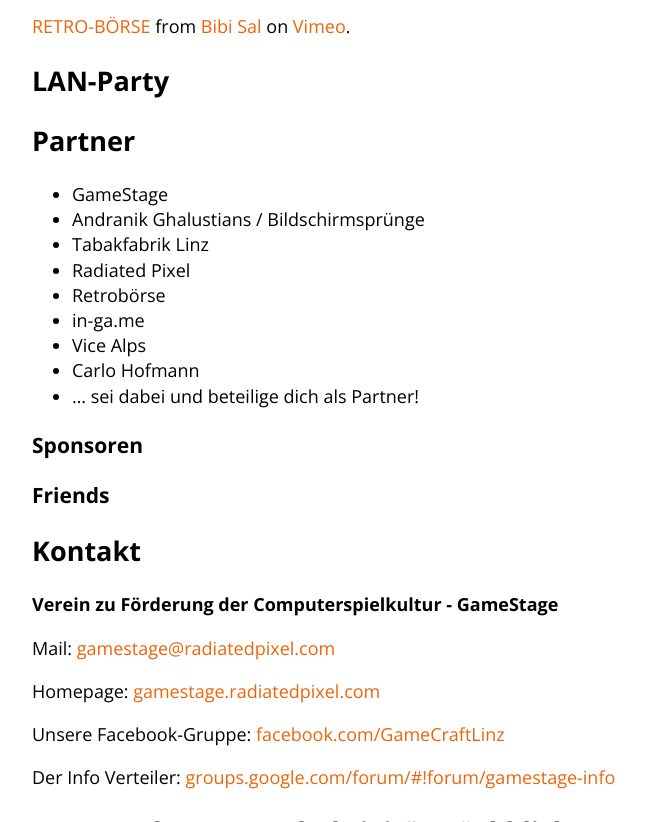
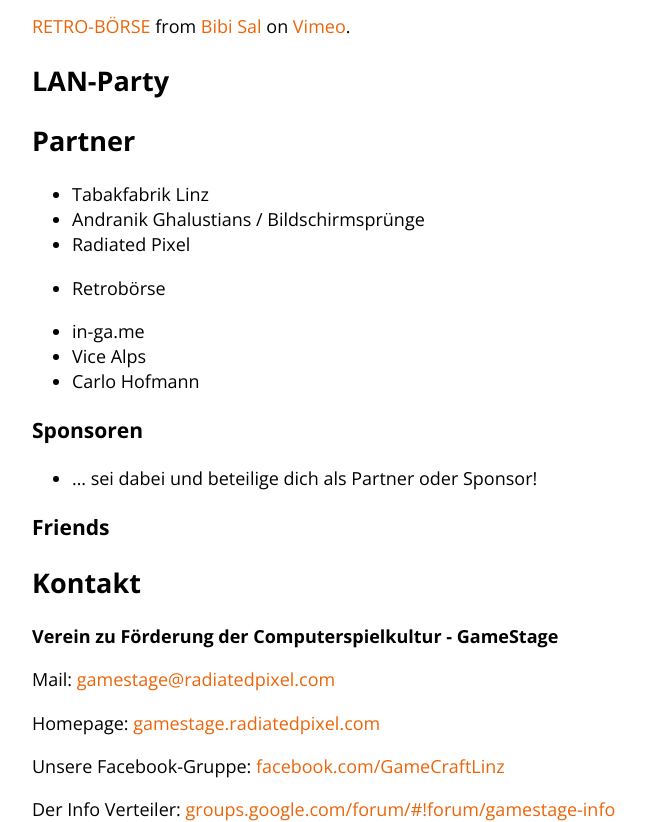
Before and after one commit to Lorti/gsexpo, a Jekyll site: the page built from index.html, in a window 1280 px wide and 900 px high, scrolled down 3739 px, cut to the strip 78-900 px from the top of the window. Shown: the whole strip, without its empty margins (132-778 px from the left). Built offline with Jekyll 4.4.1, drawn with Linux system fonts in a browser that asks for light colours; nearby versions of some CDN libraries; Markdown is read by kramdown in place of the engine named in the settings.

Commit message:
Update partner.markdown

```diff
--- a/_includes/partner.markdown
+++ b/_includes/partner.markdown
@@ -1,15 +1,18 @@
 ## Partner
 
-* GameStage
+* Tabakfabrik Linz
 * Andranik Ghalustians / Bildschirmsprünge
-* Tabakfabrik Linz
 * Radiated Pixel
 * Retrobörse
+
+
 * in-ga.me
 * Vice Alps
 * Carlo Hofmann
-* ... sei dabei und beteilige dich als Partner!
+
 
 ### Sponsoren
+* ... sei dabei und beteilige dich als Partner oder Sponsor!
+
 
 ### Friends
```
